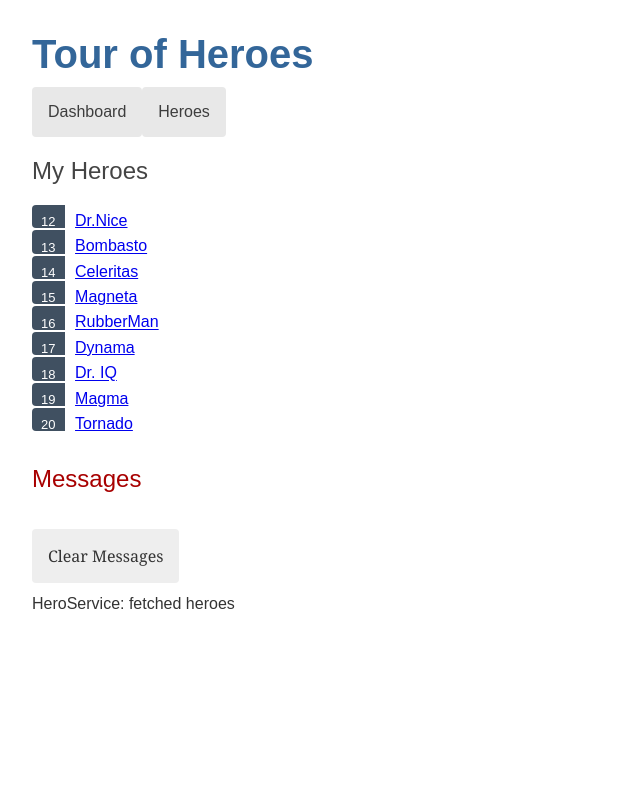
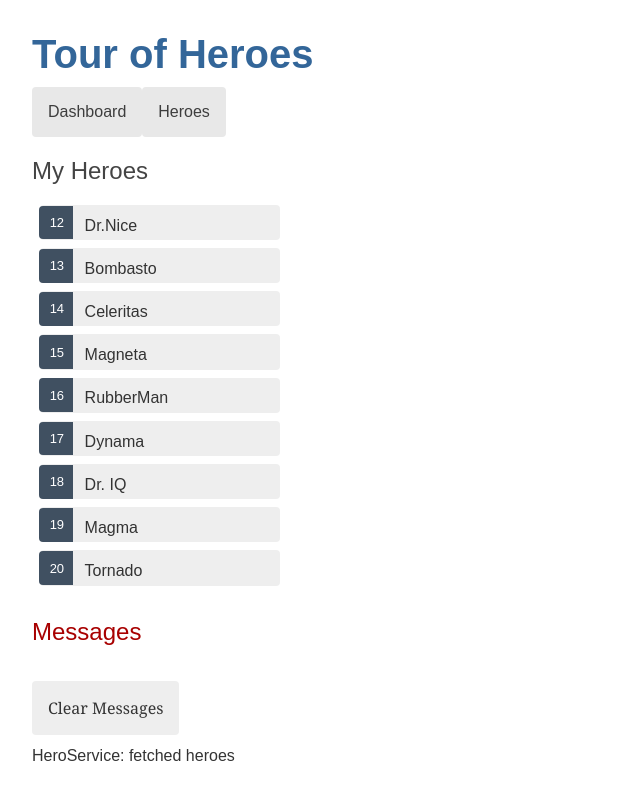
Before and after one commit to AngelinaPierre/AngularStudy, an Angular app in the folder my-app/: page /heroes in a window 1280 px wide. Shown: the whole page, without its empty margins (0-640 px from the left). Built offline with nearby package versions, Linux system fonts and the light colour scheme.

Commit message:
6 - Get data from a server

```diff
--- a/my-app/src/app/components/dashboard/dashboard.component.scss
+++ b/my-app/src/app/components/dashboard/dashboard.component.scss
@@ -1,12 +1,15 @@
-h2{
+/* DashboardComponent's private CSS styles */
+
+h2 {
   text-align: center;
 }
+
 .heroes-menu {
   padding: 0;
   margin: auto;
   max-width: 1000px;
 
-  // flexbox
+  /* flexbox */
   display: flex;
   flex-direction: row;
   flex-wrap: wrap;
@@ -17,31 +20,31 @@ h2{
 
 a {
   background-color: #3f525c;
-  color: #fff;
   border-radius: 2px;
   padding: 1rem;
   font-size: 1.2rem;
   text-decoration: none;
   display: inline-block;
+  color: #fff;
   text-align: center;
   width: 100%;
   min-width: 70px;
   margin: .5rem auto;
   box-sizing: border-box;
 
-  // flexbox
+  /* flexbox */
   order: 0;
   flex: 0 1 auto;
   align-self: auto;
 }
 
-a:hover{
-  background-color: #000;
-}
-
-@media (min-width: 600px){
+@media (min-width: 600px) {
   a {
     width: 18%;
     box-sizing: content-box;
   }
 }
+
+a:hover {
+  background-color: #000;
+}
--- a/my-app/src/app/components/hero-detail/hero-detail.component.html
+++ b/my-app/src/app/components/hero-detail/hero-detail.component.html
@@ -5,5 +5,5 @@
     <label for="hero-name">Hero name: </label>
     <input id="hero-name" [(ngModel)]="hero.name" placeholder="name">
   </div>
-
+  <button type="button" (click)="goBack()">Go Back</button>
 </div>
--- a/my-app/src/app/components/hero-detail/hero-detail.component.scss
+++ b/my-app/src/app/components/hero-detail/hero-detail.component.scss
@@ -0,0 +1,24 @@
+/* HeroDetailComponent's private CSS styles */
+label {
+  color: #435960;
+  font-weight: bold;
+}
+input {
+  font-size: 1em;
+  padding: .5rem;
+}
+button {
+  margin-top: 20px;
+  background-color: #eee;
+  padding: 1rem;
+  border-radius: 4px;
+  font-size: 1rem;
+}
+button:hover {
+  background-color: #cfd8dc;
+}
+button:disabled {
+  background-color: #eee;
+  color: #ccc;
+  cursor: auto;
+}
--- a/my-app/src/app/components/hero-detail/hero-detail.component.ts
+++ b/my-app/src/app/components/hero-detail/hero-detail.component.ts
@@ -30,4 +30,7 @@ export class HeroDetailComponent implements OnInit {
       .subscribe(hero => this.hero = hero);
   }
 
+  goBack(): void {
+    this.location.back();
+  }
 }
--- a/my-app/src/app/components/heroes/heroes.component.scss
+++ b/my-app/src/app/components/heroes/heroes.component.scss
@@ -1,53 +1,39 @@
-// /* HeroesComponent's private CSS styles */
+/* HeroesComponent's private CSS styles */
 .heroes {
   margin: 0 0 2em 0;
   list-style-type: none;
   padding: 0;
   width: 15em;
 }
-
 .heroes li {
-  display: flex;
+  position: relative;
+  cursor: pointer;
 }
 
-.heroes button {
-  flex: 1;
-  cursor: pointer;
-  position: relative;
-  left: 0;
-  background-color: #EEE;
-  margin: .5em;
-  padding: 0;
-  border-radius: 4px;
-  display: flex;
-  align-items: stretch;
-  height: 1.8em;
-}
-
-.heroes button:hover {
-  color: #2c3a41;
-  background-color: #e6e6e6;
+.heroes li:hover {
   left: .1em;
 }
 
-.heroes button:active {
+.heroes a {
+  color: #333;
+  text-decoration: none;
+  background-color: #EEE;
+  margin: .5em;
+  padding: .3em 0;
+  height: 1.6em;
+  border-radius: 4px;
+  display: block;
+  width: 100%;
+}
+
+.heroes a:hover {
+  color: #2c3a41;
+  background-color: #e6e6e6;
+}
+
+.heroes a:active {
   background-color: #525252;
   color: #fafafa;
-}
-
-.heroes button.selected {
-  background-color: black;
-  color: white;
-}
-
-.heroes button.selected:hover {
-  background-color: #505050;
-  color: white;
-}
-
-.heroes button.selected:active {
-  background-color: black;
-  color: white;
 }
 
 .heroes .badge {
@@ -57,10 +43,12 @@
   padding: 0.8em 0.7em 0 0.7em;
   background-color: #405061;
   line-height: 1em;
+  position: relative;
+  left: -1px;
+  top: -4px;
+  height: 1.8em;
+  min-width: 16px;
+  text-align: right;
   margin-right: .8em;
   border-radius: 4px 0 0 4px;
 }
-
-.heroes .name {
-  align-self: center;
-}
--- a/my-app/src/app/services/hero/hero.service.ts
+++ b/my-app/src/app/services/hero/hero.service.ts
@@ -36,4 +36,12 @@ export class HeroService {
     return heroes;
   }
 
+  getHero(id: number): Observable<Hero> {
+    // For now, assume that a hero with the specified `id` always exists.
+    // Error handling will be added in the next step of the tutorial.
+    const hero = HEROES.find(h => h.id === id)!;
+    this.messageService.add(`HeroService: fetched hero id=${id}`);
+    return of(hero);
+  }
+
 }
```
Also changed, not shown: my-app/src/app/app.module.ts (+8 -9 lines), 1 other file (tests, documents, lock files or other folders).
